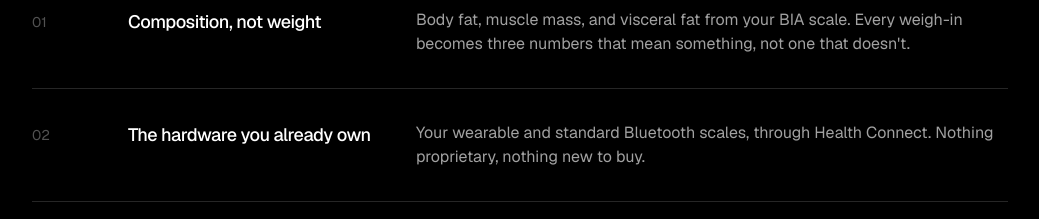
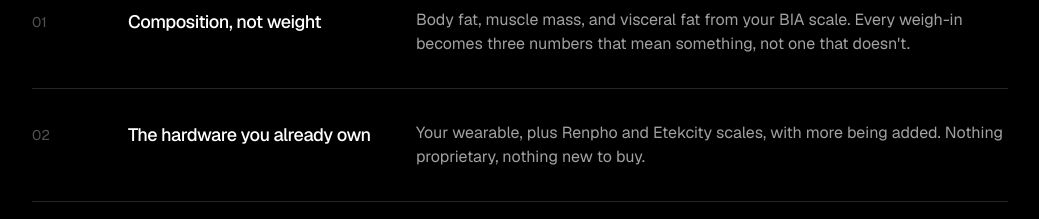
Before and after one commit to dreoz1988/thefitlens-site, a Next.js app: page /beta in a window 1280 px wide. Shown: the part 840-1059 px from the top of the page, without its empty margins (120-1159 px from the left). Built offline with nearby package versions, Linux system fonts and the light colour scheme.

Commit message:
Name supported scale brands in differentiator 02
"Standard Bluetooth scales" replaced with Renpho and Etekcity, with a
more-being-added signal.

Co-Authored-By: Claude Fable 5 <noreply@anthropic.com>

```diff
--- a/src/app/beta/page.tsx
+++ b/src/app/beta/page.tsx
@@ -70,7 +70,7 @@ const DIFFERENTIATORS = [
   {
     n: "02",
     title: "The hardware you already own",
-    body: "Your wearable and standard Bluetooth scales, through Health Connect. Nothing proprietary, nothing new to buy.",
+    body: "Your wearable, plus Renpho and Etekcity scales, with more being added. Nothing proprietary, nothing new to buy.",
   },
   {
     n: "03",
```
